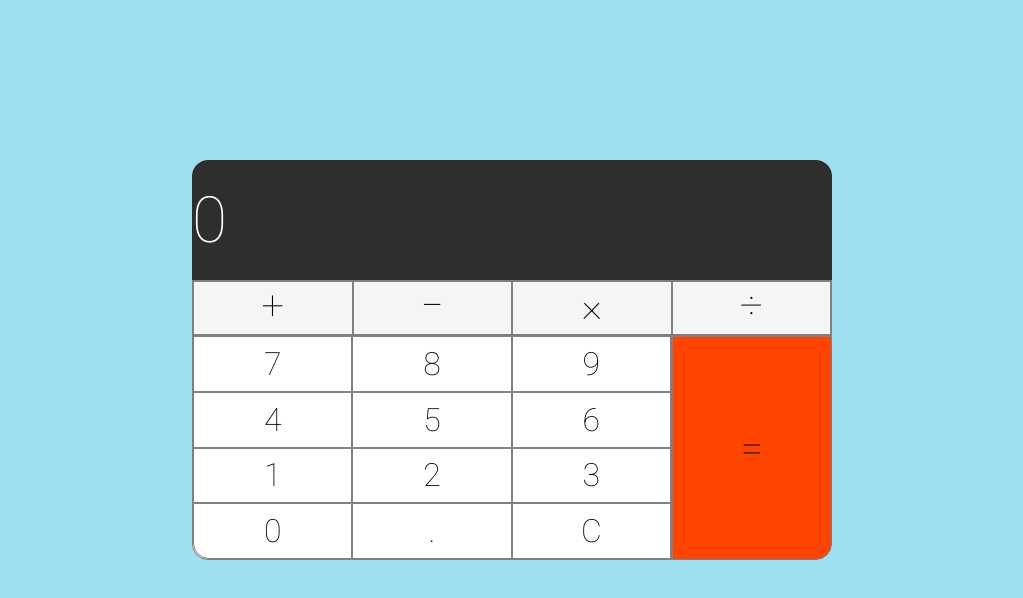
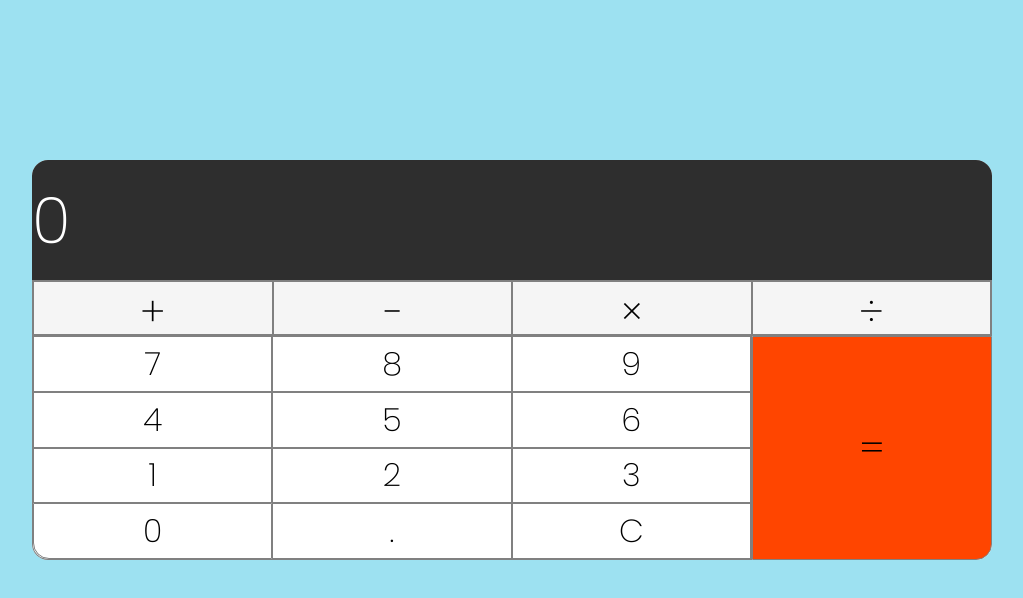
Before and after one commit to Maxank-Bisht/MyCalculator, a plain HTML site: page index.html in a window 1280 px wide. Shown: the whole page, without its empty margins (128-1151 px from the left). Drawn offline with Linux system fonts and the light colour scheme.

Commit message:
changed the font used

```diff
--- a/style.css
+++ b/style.css
@@ -1,4 +1,5 @@
 @import url('https://fonts.googleapis.com/css2?family=Roboto:wght@100&display=swap');
+@import url('https://fonts.googleapis.com/css2?family=Poppins:wght@200&display=swap');
 
 *{
      padding: 0;
@@ -8,12 +9,13 @@
 body{
      background-color: rgb(157, 225, 241);
      box-sizing: border-box;
-     font-family: 'Roboto', sans-serif;
+     /* font-family: 'Roboto', sans-serif; */
+     font-family: 'Poppins', sans-serif;
      user-select: none;
 }
 .cal{
      height: 50vh;
-     width: 50vw;
+     width: 75vw;
      background-color: white;
      margin: auto;
      margin-top: 20vh;
```
